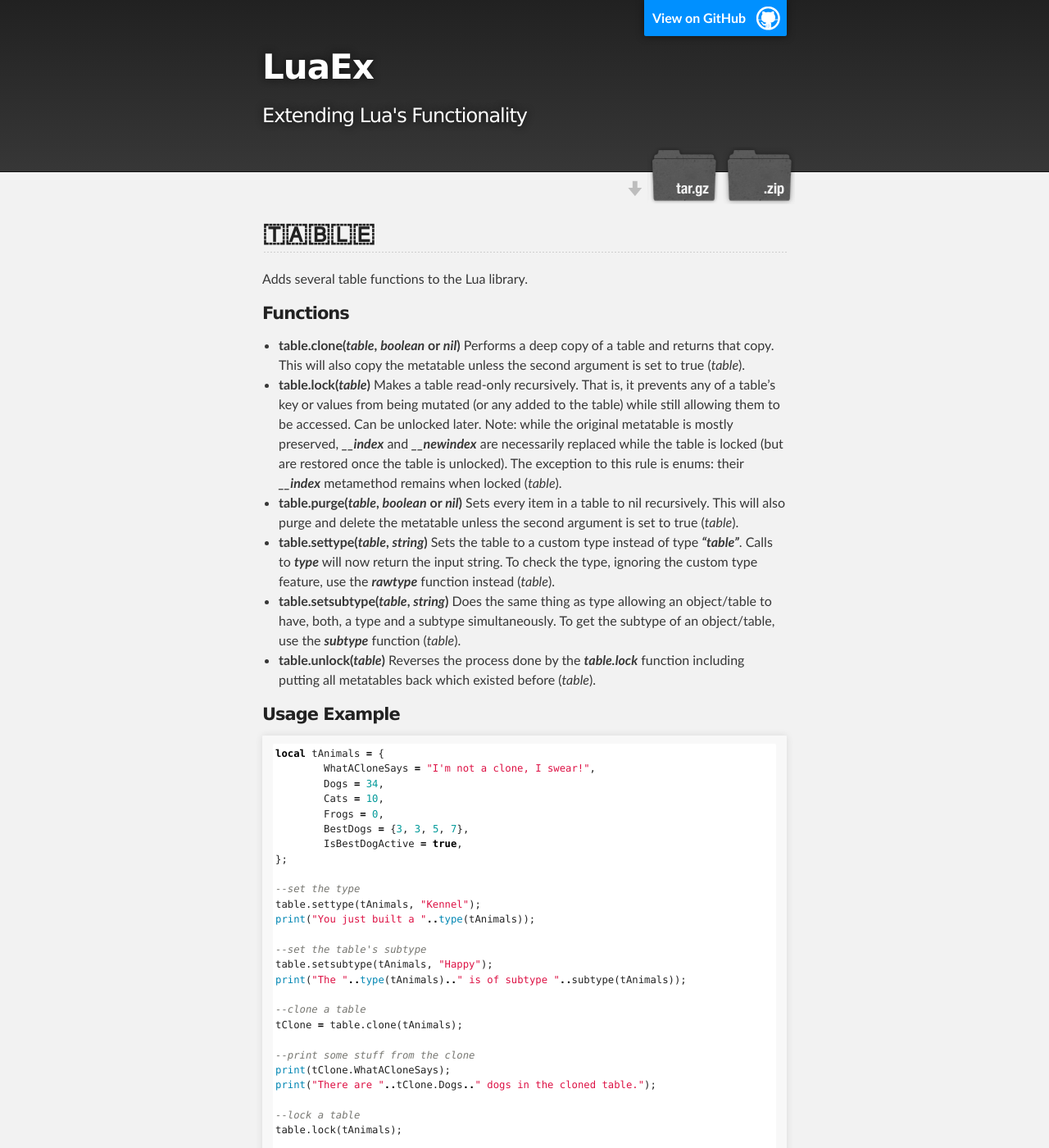
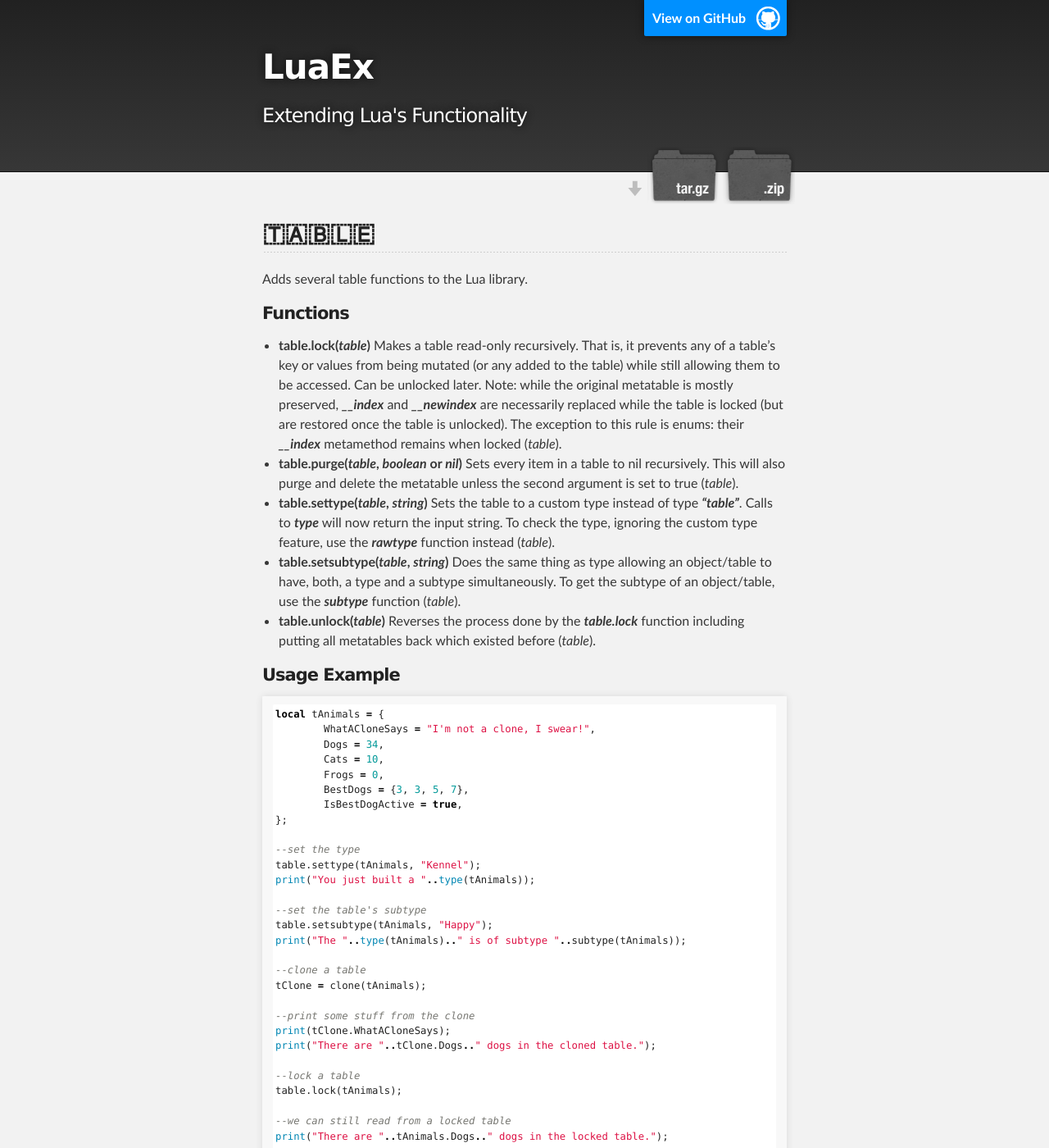
Before and after one commit to CentauriSoldier/LuaEx, a Jekyll site: the page built from docs/api/table.md, in a window 1280 px wide and 1400 px high. Shown: the whole window at 82% size. Built offline with Jekyll 4.4.1, drawn with Linux system fonts in a browser that asks for light colours; our own code applies the rules of GitHub Pages for plain Markdown files.

Commit message:
Working on cloner

```diff
--- a/docs/api/table.md
+++ b/docs/api/table.md
@@ -3,7 +3,6 @@
 Adds several table functions to the Lua library.
 
 #### Functions
-- **table.clone(*table*, *boolean* or *nil*)** Performs a deep copy of a table and returns that copy. This will also copy the metatable unless the second argument is set to true (*table*).
 - **table.lock(*table*)** Makes a table read-only recursively. That is, it prevents any of a table's key or values from being mutated (or any added to the table) while still allowing them to be accessed. Can be unlocked later. Note: while the original metatable is mostly preserved, ***__index*** and ***__newindex*** are necessarily replaced while the table is locked (but are restored once the table is unlocked). The exception to this rule is enums: their ***__index*** metamethod remains when locked (*table*).
 - **table.purge(*table*, *boolean* or *nil*)** Sets every item in a table to nil recursively. This will also purge and delete the metatable unless the second argument is set to true (*table*).
 - **table.settype(*table*, *string*)** Sets the table to a custom type instead of type ***"table"***. Calls to ***type*** will now return the input string. To check the type, ignoring the custom type feature, use the ***rawtype*** function instead (*table*).
@@ -31,7 +30,7 @@ table.setsubtype(tAnimals, "Happy");
 print("The "..type(tAnimals).." is of subtype "..subtype(tAnimals));
 
 --clone a table
-tClone = table.clone(tAnimals);
+tClone = clone(tAnimals);
 
 --print some stuff from the clone
 print(tClone.WhatACloneSays);
```
Also changed, not shown: 14 other files.
